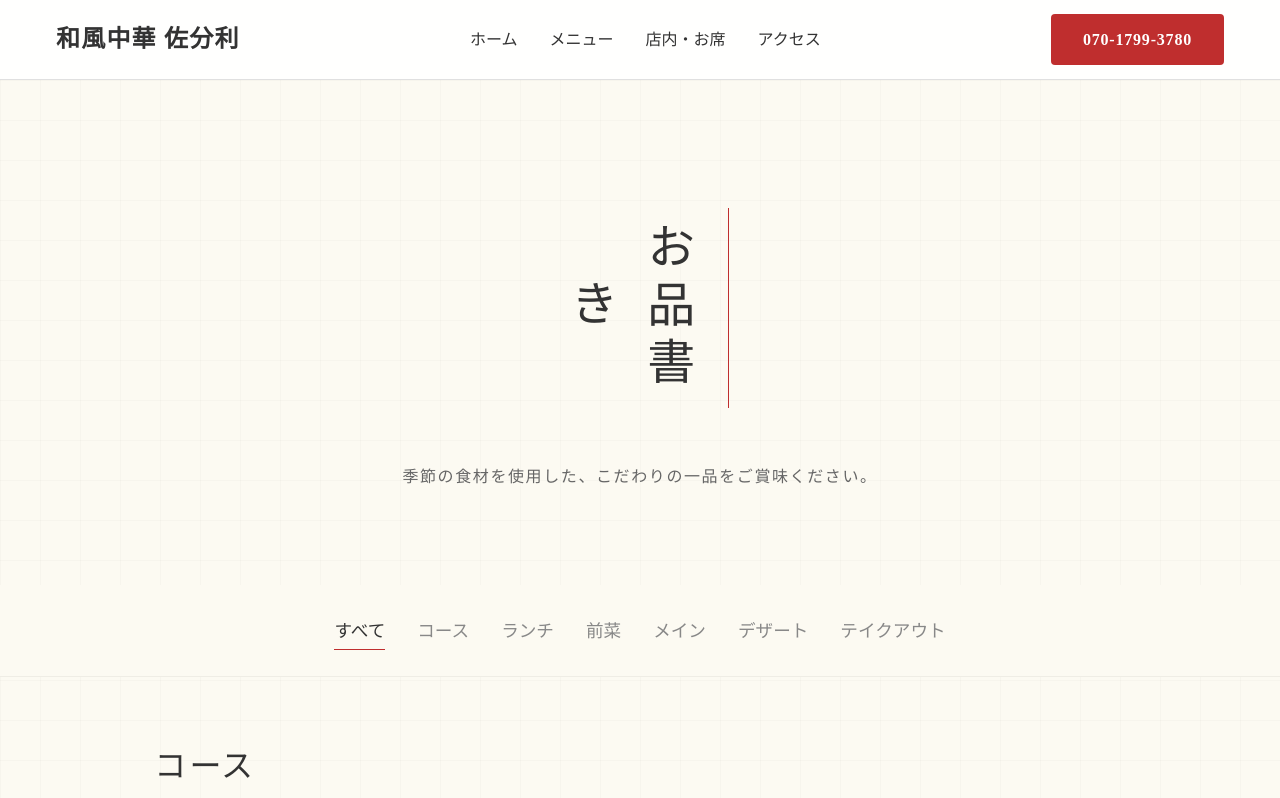
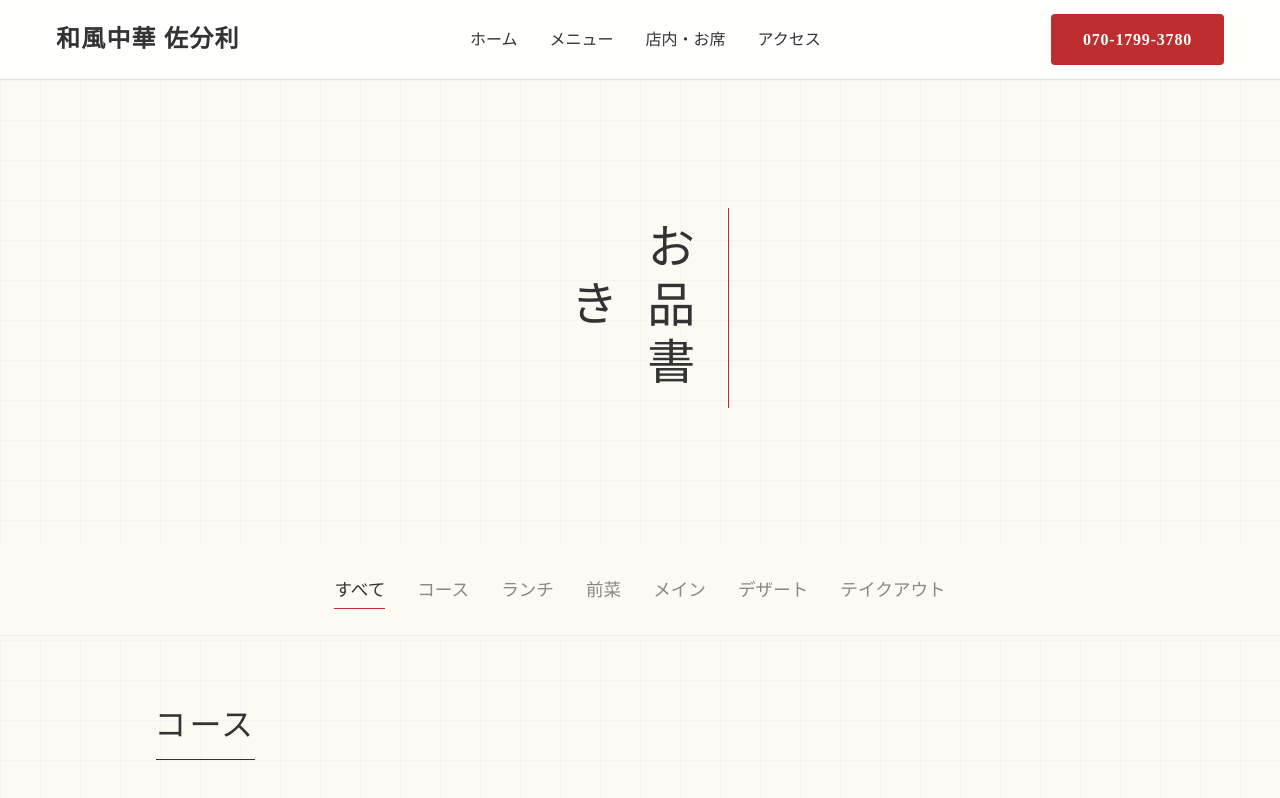
Before and after one commit to por-lgtm/saburi, a Next.js app: page /menu in a window 1280 px wide. Shown: the top 798 px of the page. Built offline with nearby package versions, Linux system fonts and the light colour scheme.

Commit message:
fix: Remove subtitle from menu page header

```diff
--- a/src/app/menu/page.js
+++ b/src/app/menu/page.js
@@ -17,9 +17,6 @@
         <div className={styles.container}>
             <div className={styles.header}>
                 <h2 className={styles.title}>お品書き</h2>
-                <p className={styles.subtitle}>
-                    季節の食材を使用した、こだわりの一品をご賞味ください。
-                </p>
             </div>
 
             <CategoryNav
```
